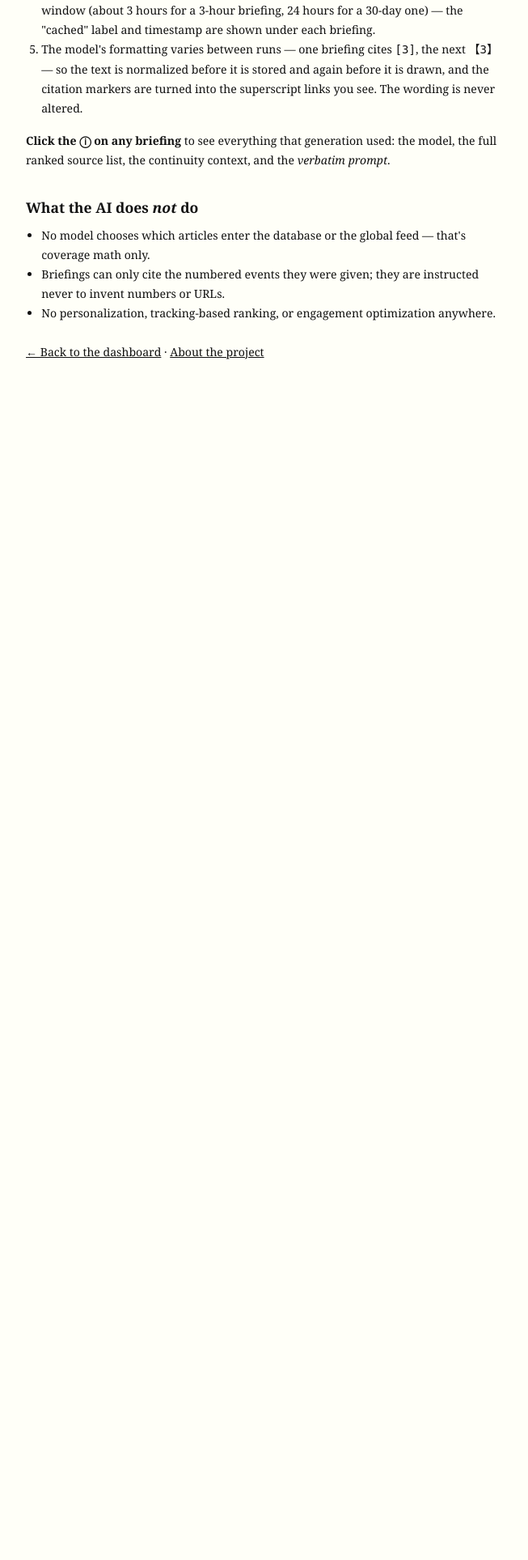
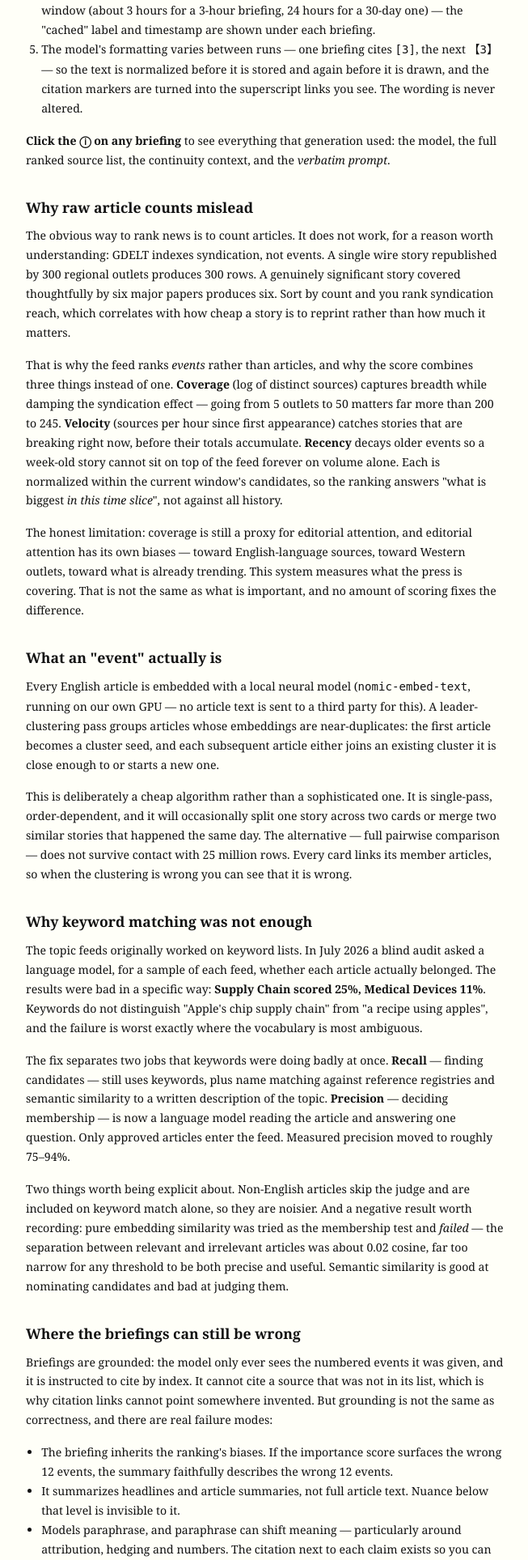
Before and after one commit to sidscorp/gdelt-events, a Flask app: page /methodology in a window 1280 px wide. Shown: the part 1798-3725 px from the top of the page at 81% size, without its empty margins (312-965 px from the left). Before the commit the page ends 2242 px from the top, so only its background shows below. Run offline with Flask 3, Linux system fonts and the light colour scheme; parts of the project's set-up code (start-up, migrations or seed data) failed here and were passed over.

Commit message:
Inject documentation facts from code; rewrite /about and /methodology
Every concrete claim on those two pages was hand-copied prose duplicating a
constant in code, and six were found wrong in a single day: "GLM-4.7 on
Cerebras", "Gemini 2.5 Flash via OpenRouter", "top 50 events", "cached for 45
minutes", "cached for 60 minutes", and "a few built-in monitoring views" when
there were sixteen. Two of the three views "What it does" named by hand no
longer existed under those names. Rewriting alone would have reset the clock on
the same failure.

pages.py::_doc_facts() now gathers BRIEFING_MODEL, BRIEFING_EVENT_LIMIT,
fresh_s(), the importance.py weights and the live VIEWS registry, and injects
them into both templates. Each lookup is wrapped in its own try/except with a
literal fallback in the template, so an import failure degrades to the previous
text rather than 500-ing a public page.

"What it does" is rewritten against the live registry - it now generates the
pill groups rather than naming three by hand, and it explains the judge-gating,
custom pills and semantic search it never mentioned.

/methodology gains four sections aimed at a technical reader: why raw article
counts mislead (GDELT indexes syndication, not events, so a wire story reprinted
300 times outranks six thoughtful ones), what an "event" is and where the
leader-clustering is known to be wrong, why keyword matching scored 11-25%
precision and what judge-gating changed - including the negative result that
embedding-only membership failed at ~0.02 separation - and where briefings can
still be wrong despite being grounded.

Verified on dev then prod: injected values resolve to real config (16 feeds
across 4 areas, top 12 events, weights 0.5/0.3/0.2, 3h/24h freshness,
gpt-oss-120b), grep -c '{{' returns 0 on both live pages, all routes 200.

```diff
--- a/dashboard/routes/pages.py
+++ b/dashboard/routes/pages.py
@@ -358,12 +358,48 @@ def event_detail(cluster_id):
     return render_template("event_detail.html", cluster=cluster, error=None)
 
 
+
+# ── documentation facts ──────────────────────────────────────────────────────
+# /about and /methodology make concrete claims — model names, event limits, cache
+# windows, scoring weights, how many pills exist. Every one of those was hand-copied
+# prose duplicating a constant in code, and on 2026-08-02 six of them were found
+# wrong across three pages at once (GLM-4.7, Gemini 2.5 Flash, OpenRouter, "top 50
+# events", "45 minutes", "a few built-in views" when there were 16). Inject them from
+# the source of truth instead, so the pages cannot drift again.
+def _doc_facts():
+    facts = {}
+    try:
+        from briefing import BRIEFING_MODEL, BRIEFING_EVENT_LIMIT, fresh_s
+        facts["model"] = BRIEFING_MODEL.rsplit("/", 1)[-1]
+        facts["event_limit"] = BRIEFING_EVENT_LIMIT
+        facts["fresh_short_h"] = fresh_s(3) // 3600
+        facts["fresh_long_h"] = fresh_s(720) // 3600
+    except Exception:
+        pass
+    try:
+        from importance import IMP_W_COVERAGE, IMP_W_VELOCITY, IMP_W_RECENCY
+        facts["w_coverage"] = IMP_W_COVERAGE
+        facts["w_velocity"] = IMP_W_VELOCITY
+        facts["w_recency"] = IMP_W_RECENCY
+    except Exception:
+        pass
+    try:
+        facts["n_views"] = len(VIEWS)
+        by_group = {}
+        for v in VIEWS:
+            by_group.setdefault(v.get("group", "Other"), []).append(v)
+        facts["view_groups"] = by_group
+    except Exception:
+        pass
+    return facts
+
+
 @bp.route("/about")
 def about():
-    return render_template("about.html")
+    return render_template("about.html", **_doc_facts())
 
 
 @bp.route("/methodology")
 def methodology():
     """Transparency: the logic behind everything the dashboard displays."""
-    return render_template("methodology.html")
+    return render_template("methodology.html", **_doc_facts())
--- a/dashboard/templates/methodology.html
+++ b/dashboard/templates/methodology.html
@@ -15,9 +15,9 @@
 <h2>How the feed is ordered (Importance sort)</h2>
 <p>The default "Importance" ordering ranks each event in your selected time window by a composite score:</p>
 <ul style="font-size:0.88rem; margin: 0 0 1rem 1.2rem;">
-  <li><strong>Coverage (weight 0.5)</strong> — log(1 + number of sources covering the event). More outlets = more important.</li>
-  <li><strong>Recency (weight 0.3)</strong> — exponential decay with a 12-hour half-life-style constant: a 12-hour-old event keeps ~37% of its recency weight.</li>
-  <li><strong>Velocity (weight 0.2)</strong> — sources per hour since the event first appeared. Rewards stories breaking fast.</li>
+  <li><strong>Coverage (weight {{ w_coverage or 0.5 }})</strong> — log(1 + number of sources covering the event). More outlets = more important.</li>
+  <li><strong>Recency (weight {{ w_recency or 0.3 }})</strong> — exponential decay with a 12-hour half-life-style constant: a 12-hour-old event keeps ~37% of its recency weight.</li>
+  <li><strong>Velocity (weight {{ w_velocity or 0.2 }})</strong> — sources per hour since the event first appeared. Rewards stories breaking fast.</li>
 </ul>
 <p>Each component is normalized within the current window's candidates, then combined. "Newest"/"Oldest" bypass this entirely and sort by crawl time. There is no editorial input and no personalization — every visitor sees the same ranking.</p>
 
@@ -25,7 +25,7 @@
 <p>Each curated topic pill works in two stages:</p>
 <ol style="font-size:0.88rem; margin: 0 0 1rem 1.2rem;">
   <li><strong>Nomination (recall)</strong> — an article becomes a <em>candidate</em> for a pill if it matches the pill's keyword list, appears in the FDA-registered manufacturer name index (Medical Device Companies only), or its embedding is semantically close to the pill's topic description.</li>
-  <li><strong>Judgment (precision)</strong> — every candidate is then read by an LLM judge (<code>gpt-oss-120b</code>, an open-weights model, called via our self-hosted gateway) which answers one question: <em>does this article actually belong to this topic?</em> Only judge-approved articles get in. For the noisiest topics (Supply Chain, Medical Device Companies, AI &amp; Defense, OSS Vulnerabilities) borderline verdicts are rejected too.</li>
+  <li><strong>Judgment (precision)</strong> — every candidate is then read by an LLM judge (<code>{{ model or 'gpt-oss-120b' }}</code>, an open-weights model, called via our self-hosted gateway) which answers one question: <em>does this article actually belong to this topic?</em> Only judge-approved articles get in. For the noisiest topics (Supply Chain, Medical Device Companies, AI &amp; Defense, OSS Vulnerabilities) borderline verdicts are rejected too.</li>
 </ol>
 <p>This replaced pure keyword matching in July 2026 after a blind LLM audit measured how often each pill's articles were actually on-topic: Supply Chain scored 25% and Medical Device Companies 11% under keywords alone; after judge-gating, every pill measures roughly 75–94%. Every article's inclusion reason is stored and shown as a badge on its card in pill views (judge verdict + semantic similarity, or the matched keyword for non-English articles, which skip the judge).</p>
 <p>Custom pills (for signed-in users) use pure semantic matching against your written description at the strictness you choose — no LLM judge, so expect a bit more noise than the curated pills.</p>
@@ -33,13 +33,38 @@
 <h2>How the AI briefing is written</h2>
 <p>When you open a briefing for a view + time window:</p>
 <ol style="font-size:0.88rem; margin: 0 0 1rem 1.2rem;">
-  <li>The system takes the <strong>top 12 events by the same Importance score as the feed</strong> — the briefing summarizes exactly what the feed shows. Near-identical headlines are collapsed first, so those are 12 <em>distinct</em> stories.</li>
-  <li>A prompt is built containing: the 12 numbered events (title + summary + outlet + source count, explicitly marked as importance-ranked), the titles the <em>previous</em> briefing covered (so the model writes progressions instead of re-explaining), any ongoing story threads it has been tracking, and a hard rule that the top-5 events must be covered.</li>
-  <li>The prompt is sent to <code>gpt-oss-120b</code> (an open-weights model, via our self-hosted gateway). Citations like [3] link back to the exact numbered event.</li>
-  <li>The result is cached per view/window, and how long it counts as fresh scales with the window (about 3 hours for a 3-hour briefing, 24 hours for a 30-day one) — the "cached" label and timestamp are shown under each briefing.</li>
+  <li>The system takes the <strong>top {{ event_limit or 12 }} events by the same Importance score as the feed</strong> — the briefing summarizes exactly what the feed shows. Near-identical headlines are collapsed first, so those are 12 <em>distinct</em> stories.</li>
+  <li>A prompt is built containing: the {{ event_limit or 12 }} numbered events (title + summary + outlet + source count, explicitly marked as importance-ranked), the titles the <em>previous</em> briefing covered (so the model writes progressions instead of re-explaining), any ongoing story threads it has been tracking, and a hard rule that the top-5 events must be covered.</li>
+  <li>The prompt is sent to <code>{{ model or 'gpt-oss-120b' }}</code> (an open-weights model, via our self-hosted gateway). Citations like [3] link back to the exact numbered event.</li>
+  <li>The result is cached per view/window, and how long it counts as fresh scales with the window (about {{ fresh_short_h or 3 }} hours for a 3-hour briefing, {{ fresh_long_h or 24 }} hours for a 30-day one) — the "cached" label and timestamp are shown under each briefing.</li>
   <li>The model's formatting varies between runs — one briefing cites <code>[3]</code>, the next <code>【3】</code> — so the text is normalized before it is stored and again before it is drawn, and the citation markers are turned into the superscript links you see. The wording is never altered.</li>
 </ol>
 <p><strong>Click the ⓘ on any briefing</strong> to see everything that generation used: the model, the full ranked source list, the continuity context, and the <em>verbatim prompt</em>.</p>
+
+
+<h2>Why raw article counts mislead</h2>
+<p>The obvious way to rank news is to count articles. It does not work, for a reason worth understanding: GDELT indexes syndication, not events. A single wire story republished by 300 regional outlets produces 300 rows. A genuinely significant story covered thoughtfully by six major papers produces six. Sort by count and you rank syndication reach, which correlates with how cheap a story is to reprint rather than how much it matters.</p>
+<p>That is why the feed ranks <em>events</em> rather than articles, and why the score combines three things instead of one. <strong>Coverage</strong> (log of distinct sources) captures breadth while damping the syndication effect — going from 5 outlets to 50 matters far more than 200 to 245. <strong>Velocity</strong> (sources per hour since first appearance) catches stories that are breaking right now, before their totals accumulate. <strong>Recency</strong> decays older events so a week-old story cannot sit on top of the feed forever on volume alone. Each is normalized within the current window's candidates, so the ranking answers "what is biggest <em>in this time slice</em>", not against all history.</p>
+<p>The honest limitation: coverage is still a proxy for editorial attention, and editorial attention has its own biases — toward English-language sources, toward Western outlets, toward what is already trending. This system measures what the press is covering. That is not the same as what is important, and no amount of scoring fixes the difference.</p>
+
+<h2>What an "event" actually is</h2>
+<p>Every English article is embedded with a local neural model (<code>nomic-embed-text</code>, running on our own GPU — no article text is sent to a third party for this). A leader-clustering pass groups articles whose embeddings are near-duplicates: the first article becomes a cluster seed, and each subsequent article either joins an existing cluster it is close enough to or starts a new one.</p>
+<p>This is deliberately a cheap algorithm rather than a sophisticated one. It is single-pass, order-dependent, and it will occasionally split one story across two cards or merge two similar stories that happened the same day. The alternative — full pairwise comparison — does not survive contact with 25 million rows. Every card links its member articles, so when the clustering is wrong you can see that it is wrong.</p>
+
+<h2>Why keyword matching was not enough</h2>
+<p>The topic feeds originally worked on keyword lists. In July 2026 a blind audit asked a language model, for a sample of each feed, whether each article actually belonged. The results were bad in a specific way: <strong>Supply Chain scored 25%, Medical Devices 11%</strong>. Keywords do not distinguish "Apple's chip supply chain" from "a recipe using apples", and the failure is worst exactly where the vocabulary is most ambiguous.</p>
+<p>The fix separates two jobs that keywords were doing badly at once. <strong>Recall</strong> — finding candidates — still uses keywords, plus name matching against reference registries and semantic similarity to a written description of the topic. <strong>Precision</strong> — deciding membership — is now a language model reading the article and answering one question. Only approved articles enter the feed. Measured precision moved to roughly 75–94%.</p>
+<p>Two things worth being explicit about. Non-English articles skip the judge and are included on keyword match alone, so they are noisier. And a negative result worth recording: pure embedding similarity was tried as the membership test and <em>failed</em> — the separation between relevant and irrelevant articles was about 0.02 cosine, far too narrow for any threshold to be both precise and useful. Semantic similarity is good at nominating candidates and bad at judging them.</p>
+
+<h2>Where the briefings can still be wrong</h2>
+<p>Briefings are grounded: the model only ever sees the numbered events it was given, and it is instructed to cite by index. It cannot cite a source that was not in its list, which is why citation links cannot point somewhere invented. But grounding is not the same as correctness, and there are real failure modes:</p>
+<ul style="font-size:0.88rem; margin: 0 0 1rem 1.2rem;">
+  <li>The briefing inherits the ranking's biases. If the importance score surfaces the wrong {{ event_limit or 12 }} events, the summary faithfully describes the wrong {{ event_limit or 12 }} events.</li>
+  <li>It summarizes headlines and article summaries, not full article text. Nuance below that level is invisible to it.</li>
+  <li>Models paraphrase, and paraphrase can shift meaning — particularly around attribution, hedging and numbers. The citation next to each claim exists so you can check it.</li>
+  <li>Output formatting varies between runs of the same model; the text is normalized before display, but the <em>wording</em> is never edited.</li>
+</ul>
+<p>The briefing is a reading aid for deciding what to open. It is not a substitute for the source.</p>
 
 <h2>What the AI does <em>not</em> do</h2>
 <ul style="font-size:0.88rem; margin: 0 0 1rem 1.2rem;">
```
Also changed, not shown: dashboard/templates/about.html (+11 -8 lines), CHANGELOG.md.
